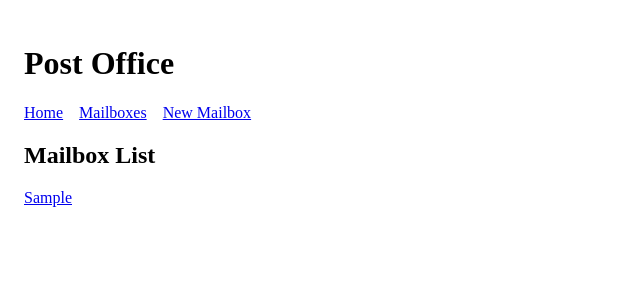
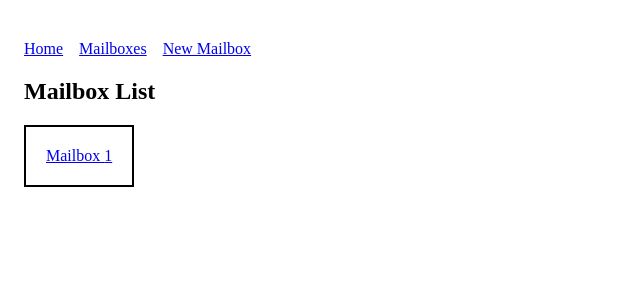
Before and after one commit to Alicia-Brandewie/react-router-dom-lab, a React (Vite) app: page /new-mailbox in a window 1280 px wide. Both pictures are taken after typing "Sample" into the empty fields and a click on the button "Submit". Shown: the top 300 px of the page, without its empty margins (0-640 px from the left). Built offline with nearby package versions, Linux system fonts and the light colour scheme.

Commit message:
functioning & styled

```diff
--- a/src/App.jsx
+++ b/src/App.jsx
@@ -18,14 +18,13 @@ const App = () => {
 
   return (
     <>
-      <main><h1>Post Office</h1></main>
       <Navbar />
       <div>
         <Routes>
           <Route path="/" element={<main><h1>Post Office</h1></main>} />
           <Route path="/mailboxes" element={<MailboxList mailboxes={mailboxes} />} />
           <Route path="/new-mailbox" element={<MailboxForm addMailbox={addMailbox} />} />
-          <Route path="/mailboxes/:mailboxId" element={<MailboxDetails mailboxes={mailboxes} />} />
+          <Route path="/mailboxes/:mailboxesId" element={<MailboxDetails mailboxes={mailboxes} />} />
           <Route path="*" element={<h2>Whoops, nothing here!</h2>} />
         </Routes>
       </div>
--- a/src/components/MailboxDetails/MailboxDetails.jsx
+++ b/src/components/MailboxDetails/MailboxDetails.jsx
@@ -3,23 +3,25 @@ import { useParams } from 'react-router';
 
 const MailboxDetails = (props) => {
 
-    const { mailboxId } = useParams();
+    const { mailboxesId } = useParams();
+
     const singleMailbox = props.mailboxes.find((mailbox) => (
-        mailbox._id === Number(mailboxId)
+        mailbox._id === Number(mailboxesId)
     ));
-
+    console.log(singleMailbox)
 
     return (
         <>
-            <h2>{singleMailbox.mailboxHolder}</h2>
+            <h2>Mailbox {singleMailbox._id}</h2>
+            <h3>Details</h3>
             <dl>
-                <dt>Boxholder:</dt>
+                <dt>Box Holder:</dt>
                 <dd>{singleMailbox.boxHolder}</dd>
-                <dt>Size:</dt>
+                <dt>Box Size:</dt>
                 <dd>{singleMailbox.boxSize}</dd>
             </dl>
         </>
-    )
+    );
 };
 
 export default MailboxDetails;
--- a/src/components/MailboxForm/MailboxForm.jsx
+++ b/src/components/MailboxForm/MailboxForm.jsx
@@ -1,11 +1,11 @@
-// import { Link, Navigate, useNavigate } from "react-router";
 import { useState } from 'react';
 import { useNavigate } from "react-router";
 
 
 const initialState = {
-  boxHolder: '',
-  boxSize: ''
+    _id: 0,
+    boxHolder: '',
+    boxSize: ''
 };
 
 const MailboxForm = (props) => {
@@ -18,6 +18,7 @@ const MailboxForm = (props) => {
         props.addMailbox(formData);
         setFormData(initialState);
         navigate('/mailboxes');
+        console.log(formData);
     };
 
     const handleChange = ({ target }) => {
@@ -47,6 +48,7 @@ const MailboxForm = (props) => {
             onChange={handleChange}
             >
                 <option value="small">Small</option>
+                <option value="medium">Medium</option>
                 <option value="large">Large</option>
             </select>
 
@@ -57,7 +59,4 @@ const MailboxForm = (props) => {
     )
 };
 
-
-
-
 export default MailboxForm;
--- a/src/components/MailboxList/MailboxList.jsx
+++ b/src/components/MailboxList/MailboxList.jsx
@@ -3,16 +3,18 @@ import { Link } from 'react-router';
 const MailboxList = (props) => {
     return (
         <>
-        <h2>Mailbox List</h2>
+            <h2>Mailbox List</h2>
             <ul>
                 {props.mailboxes.map((currentMailbox) => (
                     <li key={currentMailbox.boxHolder}>
-                <Link to={'/mailboxes/${currentMailbox._id}'}>
-                    {currentMailbox.boxHolder}
-                </Link>
+                        <div class="mail-box">
+                            <Link to={`/mailboxes/${currentMailbox._id}`}>
+                                Mailbox {currentMailbox._id}
+                            </Link>
+                        </div>
                     </li>
                 ))}
-            </ul >
+            </ul>
         </>
     );
 };
--- a/src/index.css
+++ b/src/index.css
@@ -21,7 +21,7 @@ li {
 }
 
 .mail-box {
-  border: 2px solid white;
+  border: 2px solid black;
   padding: 20px;
 }
 
```
